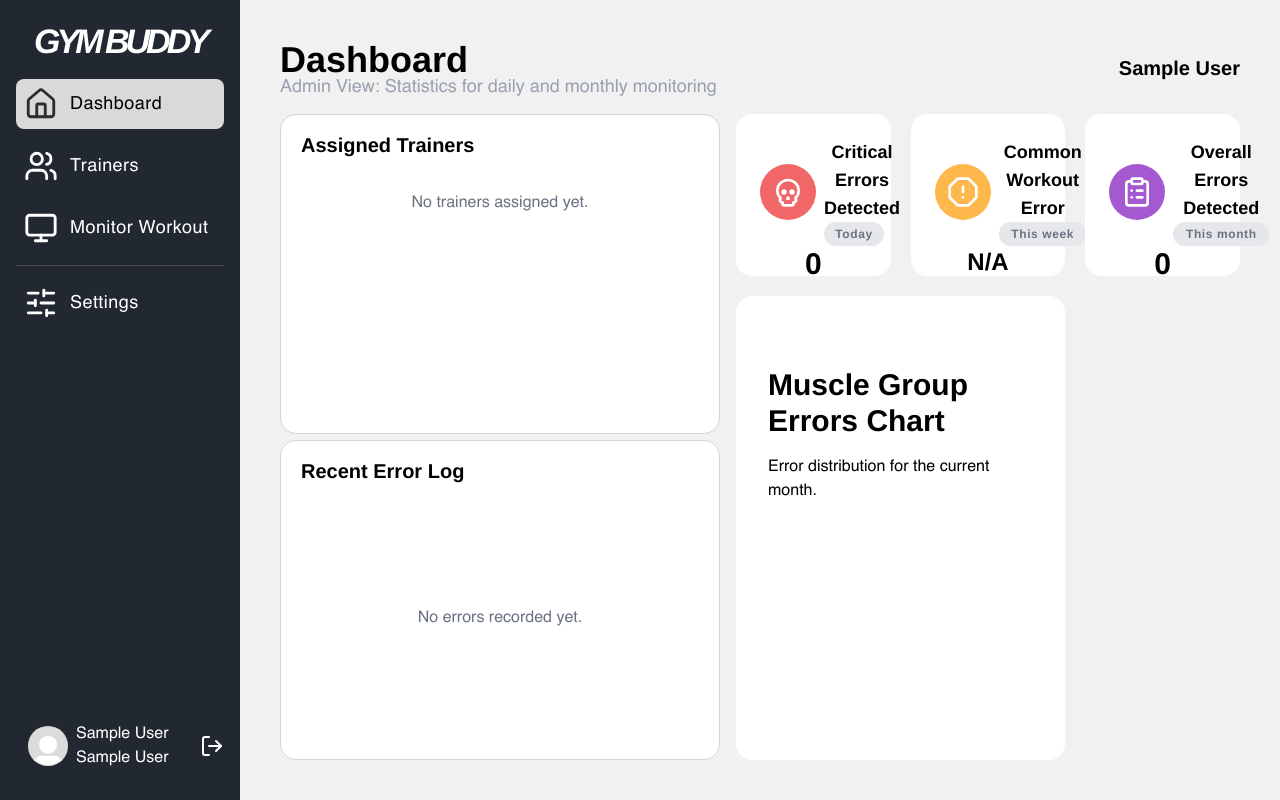
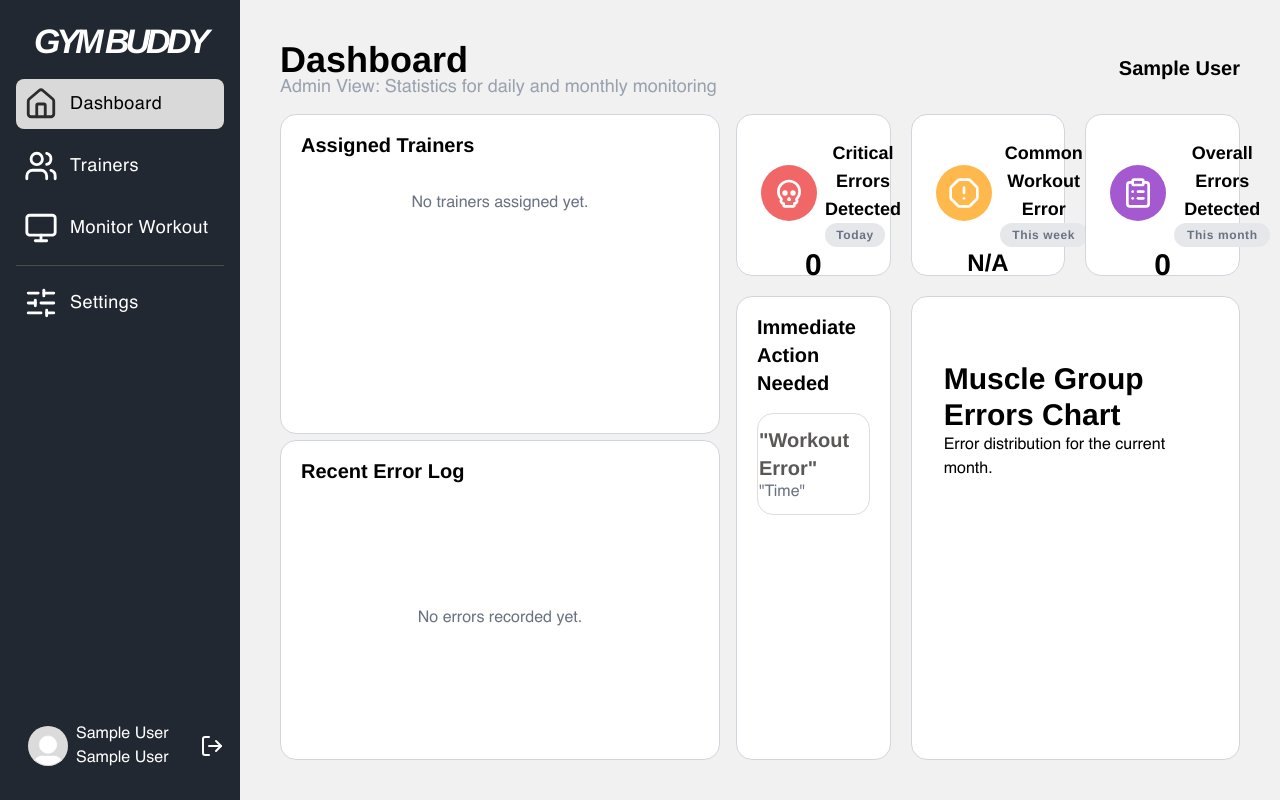
Before and after one commit to sooooodeen/2025-CP_GymBuddy, a Flask app: page /admin/dashboard in a window 1280 px wide. Run offline with Flask 3, Linux system fonts and the light colour scheme; the visitor is signed in with stand-in values (Sample User, id 1); style sheets or scripts are compiled from the project's sources; some libraries are stand-ins or nearby versions.

Commit message:
Added final feature for the dashboard with the datasets

```diff
--- a/templates/admin_dashboard.html
+++ b/templates/admin_dashboard.html
@@ -43,7 +43,7 @@
                     <div class="border border-[#e2dbdb] w-full rounded-2xl items-center p-3 grid grid-cols-[1fr_auto] place-items-center justify-center">
                         <div class="justify-self-start">
                             <p class="text-[#5a5757] text-md font-semibold">{{ log.error_type.replace('ERROR: ', '') }}</p>
-                            <p class="text-gray-500 text-sm">{{ user.firstname }} {{ user.lastname }}</p>
+                            <!-- <p class="text-gray-500 text-sm">{{ user.firstname }} {{ user.lastname }}</p> IDK IF NEED CANT TEST-->
                         </div>
                         <span class="text-sm text-gray-500 time-ago" data-timestamp="{{ log.timestamp.isoformat() }}"></span>
                     </div>
@@ -54,7 +54,7 @@
             </div>
         </div>
         <div class="grid grid-cols-3 grid-rows-[25%_1fr] flex-col w-full gap-5">
-            <div class="bg-white h-full rounded-2xl p-6 flex items-center flex-col">
+            <div class="bg-white border border-gray-300 h-full rounded-2xl p-6 flex items-center flex-col">
                 <div class="box-head flex gap-2 w-full items-center ">
                     <div class="rounded-full bg-[#F16767] flex justify-center items-center p-3">
                         <svg xmlns="http://www.w3.org/2000/svg" width="32" height="32" viewBox="0 0 24 24" fill="none" stroke="white" stroke-width="2" stroke-linecap="round" stroke-linejoin="round" class="lucide lucide-skull-icon lucide-skull"><path d="m12.5 17-.5-1-.5 1h1z"/><path d="M15 22a1 1 0 0 0 1-1v-1a2 2 0 0 0 1.56-3.25 8 8 0 1 0-11.12 0A2 2 0 0 0 8 20v1a1 1 0 0 0 1 1z"/><circle cx="15" cy="12" r="1"/><circle cx="9" cy="12" r="1"/></svg>
@@ -66,7 +66,7 @@
                 </div>
                 <h1 class="text-3xl h-full w-full flex justify-center items-center font-bold">{{ total_errors_today }}</h1>
             </div>
-            <div class="bg-white h-full rounded-2xl p-6 flex items-center flex-col">
+            <div class="bg-white border border-gray-300 h-full rounded-2xl p-6 flex items-center flex-col">
                 <div class="box-head flex gap-2 w-full items-center">
                     <div class="rounded-full bg-[#FFB84C] flex justify-center items-center p-3">
                         <svg xmlns="http://www.w3.org/2000/svg" width="32" height="32" viewBox="0 0 24 24" fill="none" stroke="white" stroke-width="2" stroke-linecap="round" stroke-linejoin="round" class="lucide lucide-octagon-alert-icon lucide-octagon-alert"><path d="M12 16h.01"/><path d="M12 8v4"/><path d="M15.312 2a2 2 0 0 1 1.414.586l4.688 4.688A2 2 0 0 1 22 8.688v6.624a2 2 0 0 1-.586 1.414l-4.688 4.688a2 2 0 0 1-1.414.586H8.688a2 2 0 0 1-1.414-.586l-4.688-4.688A2 2 0 0 1 2 15.312V8.688a2 2 0 0 1 .586-1.414l4.688-4.688A2 2 0 0 1 8.688 2z"/></svg>
@@ -78,7 +78,7 @@
                 </div>
                 <h1 class="text-2xl h-full w-full flex justify-center items-center font-bold text-center">{{ most_common_error_week }}</h1>
             </div>
-            <div class="bg-white  h-full rounded-2xl p-6 flex items-center flex-col">
+            <div class="bg-white border border-gray-300 h-full rounded-2xl p-6 flex items-center flex-col">
                 <div class="box-head flex gap-2 w-full items-center">
                     <div class="rounded-full bg-[#A459D1] flex justify-center items-center p-3">
                         <svg xmlns="http://www.w3.org/2000/svg" width="32" height="32" viewBox="0 0 24 24" fill="none" stroke="white" stroke-width="2" stroke-linecap="round" stroke-linejoin="round" class="lucide lucide-clipboard-list-icon lucide-clipboard-list"><rect width="8" height="4" x="8" y="2" rx="1" ry="1"/><path d="M16 4h2a2 2 0 0 1 2 2v14a2 2 0 0 1-2 2H6a2 2 0 0 1-2-2V6a2 2 0 0 1 2-2h2"/><path d="M12 11h4"/><path d="M12 16h4"/><path d="M8 11h.01"/><path d="M8 16h.01"/></svg>
@@ -90,19 +90,40 @@
                 </div>
                 <h1 class="text-3xl h-full w-full flex justify-center items-center font-bold">{{ total_errors_month }}</h1>
             </div>
-            <div class="h-full flex flex-col col-span-2 justify-around rounded-2xl bg-white p-6 px-8">
-                <div class="flex flex-col justify-between items-start gap-4 py-5">
+             <div class="border border-gray-300 bg-white h-full w-full rounded-2xl p-4 px-5 pb-6 flex flex-col gap-2">
+                <h1 class="text-xl font-bold font-Helvetica mb-2">Immediate Action Needed</h1>
+                <div class="flex flex-col overflow-y-auto gap-2 max-h-[50vh]">
+                    <div class="border border-[#e2dbdb] w-full rounded-2xl items-center p-3 grid grid-cols-[1fr_auto] place-items-center justify-center">
+                        <div class="justify-self-start grid grid-cols-[15%_1fr_15%] w-full gap-2 items-center flex-row">
+                            <div class="flex justify-center items-center">
+                                <svg xmlns="http://www.w3.org/2000/svg" width="32" height="32" viewBox="0 0 24 24" fill="none" stroke="#F16767" stroke-width="3" stroke-linecap="round" stroke-linejoin="round" class="lucide lucide-triangle-alert-icon lucide-triangle-alert"><path d="m21.73 18-8-14a2 2 0 0 0-3.48 0l-8 14A2 2 0 0 0 4 21h16a2 2 0 0 0 1.73-3"/><path d="M12 9v4"/><path d="M12 17h.01"/></svg>
+                            </div>
+                            <div class="leading-tight">
+                                <p class="text-[#5a5757] text-xl font-semibold">"Workout Error"</p>
+                                <span class="text-md text-gray-500 time-ago">"Time"</span>
+                            </div>
+                            <div class="w-full flex justify-center items-center">
+                                <button class="rounded-full bg-green-500 h-10 hover:bg-green-400 transition ease-in-out delay-50 w-10 flex justify-center items-center cursor-pointer">
+                                    <svg xmlns="http://www.w3.org/2000/svg" width="22" height="22" viewBox="0 0 24 24" fill="none" stroke="white" stroke-width="3" stroke-linecap="round" stroke-linejoin="round" class="lucide lucide-check-icon lucide-check"><path d="M20 6 9 17l-5-5"/></svg>
+                                </button>
+                            </div>
+                        </div>
+                    </div>
+                </div>
+            </div>
+            <div class="border border-gray-300 h-full flex flex-col col-span-2 justify-around rounded-2xl bg-white p-6 px-8">
+                <div class="flex flex-col items-start">
                     <h1 class="font-Helvetica text-3xl font-bold">Muscle Group Errors Chart</h1>
                      <p>Error distribution for the current month.</p>
                 </div>
                 <canvas class="chart !w-[100%]" id="myBarChart"></canvas>
             </div>
+
         </div>
     </div>
 </div>
 
 <script>
-// --- MODIFIED: Timestamp logic remains the same ---
 document.addEventListener('DOMContentLoaded', function() {
      function formatTimeAgo(utcIsoString) {
          const now = new Date();
@@ -133,8 +154,6 @@ document.addEventListener('DOMContentLoaded', function() {
      setInterval(updateAllTimestamps, 60000);
  });
 
-// --- MODIFIED: Chart.js logic now uses data from the backend ---
-// 1. Get the data passed from Flask. The 'tojson' filter makes it a safe JSON string.
  const chartData = JSON.parse('{{ current_month_chart_data | tojson | safe }}');
 
  const ctx = document.getElementById('myBarChart').getContext('2d');
@@ -152,28 +171,28 @@ const myChart = new Chart(ctx, {
          datasets: [
              {
                  label: 'Chest',
-                data: [chartData.chest], // Use real data
+                 data: [chartData.chest],
                  backgroundColor: colors.chest.backgroundColor,
                  borderColor: colors.chest.borderColor,
                  borderWidth: 1
              },
              {
                  label: 'Back',
-                data: [chartData.back], // Use real data
+                 data: [chartData.back],
                  backgroundColor: colors.back.backgroundColor,
                  borderColor: colors.back.borderColor,
                  borderWidth: 1
              },
              {
                  label: 'Legs',
-                data: [chartData.legs], // Use real data
+                 data: [chartData.legs],
                  backgroundColor: colors.legs.backgroundColor,
                  borderColor: colors.legs.borderColor,
                  borderWidth: 1
              },
              {
                  label: 'Arms',
-                data: [chartData.arms], // Use real data
+                 data: [chartData.arms],
                  backgroundColor: colors.arms.backgroundColor,
                  borderColor: colors.arms.borderColor,
                  borderWidth: 1
@@ -184,8 +203,6 @@ const myChart = new Chart(ctx, {
          scales: {
              y: {
                  beginAtZero: true,
-                // Make max dynamic or remove it to auto-scale
-                // max: 100,
              },
              x:{
                  ticks: {
@@ -195,5 +212,102 @@ const myChart = new Chart(ctx, {
          }
      }
  });
+ //Static data version for testing without backend
+// document.addEventListener('DOMContentLoaded', function() {
+//     function formatTimeAgo(utcIsoString) {
+//         const now = new Date();
+//         const past = new Date(utcIsoString);
+//         const seconds = Math.floor((now - past) / 1000);
+//         let interval = seconds / 31536000;
+//         if (interval > 1) return Math.floor(interval) + " years ago";
+//         interval = seconds / 2592000;
+//         if (interval > 1) return Math.floor(interval) + " months ago";
+//         interval = seconds / 86400;
+//         if (interval > 1) return Math.floor(interval) + " days ago";
+//         interval = seconds / 3600;
+//         if (interval > 1) return Math.floor(interval) + " hours ago";
+//         interval = seconds / 60;
+//         if (interval > 1) return Math.floor(interval) + " minutes ago";
+//         return "just now";
+//     }
+//     function updateAllTimestamps() {
+//         const timeElements = document.querySelectorAll('.time-ago');
+//         timeElements.forEach(el => {
+//             const timestamp = el.getAttribute('data-timestamp');
+//             if (timestamp) {
+
+//                 el.textContent = formatTimeAgo(timestamp + 'Z');
+//             }
+//         });
+//     }
+//     updateAllTimestamps();
+//     setInterval(updateAllTimestamps, 60000);
+// });
+
+
+// const chartData = {
+//     chest: 45,
+//     back: 32,
+//     legs: 58,
+//     arms: 15
+// };
+
+// const ctx = document.getElementById('myBarChart').getContext('2d');
+// const colors = {
+//     chest: { backgroundColor: 'rgba(255, 99, 132, 0.5)', borderColor: 'rgba(255, 99, 132, 1)' },
+//     back: { backgroundColor: 'rgba(54, 162, 235, 0.5)', borderColor: 'rgba(54, 162, 235, 1)' },
+//     legs: { backgroundColor: 'rgba(255, 206, 86, 0.5)', borderColor: 'rgba(255, 206, 86, 1)' },
+//     arms: { backgroundColor: 'rgba(75, 192, 192, 0.5)', borderColor: 'rgba(75, 192, 192, 1)' }
+// };
+
+// const myChart = new Chart(ctx, {
+//     type: 'bar',
+//     data: {
+//         labels: ['Muscle Groups'],
+//         datasets: [
+//             {
+//                 label: 'Chest',
+//                 data: [chartData.chest],
+//                 backgroundColor: colors.chest.backgroundColor,
+//                 borderColor: colors.chest.borderColor,
+//                 borderWidth: 1
+//             },
+//             {
+//                 label: 'Back',
+//                 data: [chartData.back],
+//                 backgroundColor: colors.back.backgroundColor,
+//                 borderColor: colors.back.borderColor,
+//                 borderWidth: 1
+//             },
+//             {
+//                 label: 'Legs',
+//                 data: [chartData.legs],
+//                 backgroundColor: colors.legs.backgroundColor,
+//                 borderColor: colors.legs.borderColor,
+//                 borderWidth: 1
+//             },
+//             {
+//                 label: 'Arms',
+//                 data: [chartData.arms],
+//                 backgroundColor: colors.arms.backgroundColor,
+//                 borderColor: colors.arms.borderColor,
+//                 borderWidth: 1
+//             }
+//         ]
+//     },
+//     options: {
+//         scales: {
+//             y: {
+//                 beginAtZero: true,
+//                 // Removed 'max' to allow the chart to auto-scale based on the highest value (58 in this static data)
+//             },
+//             x:{
+//                 ticks: {
+//                     font: { size: 14, weight: 'bold' },
+//                 }
+//             }
+//         }
+//     }
+// });
 </script>
 {% endblock %}
```
Lines whose indentation alone changed are shown as unchanged.
